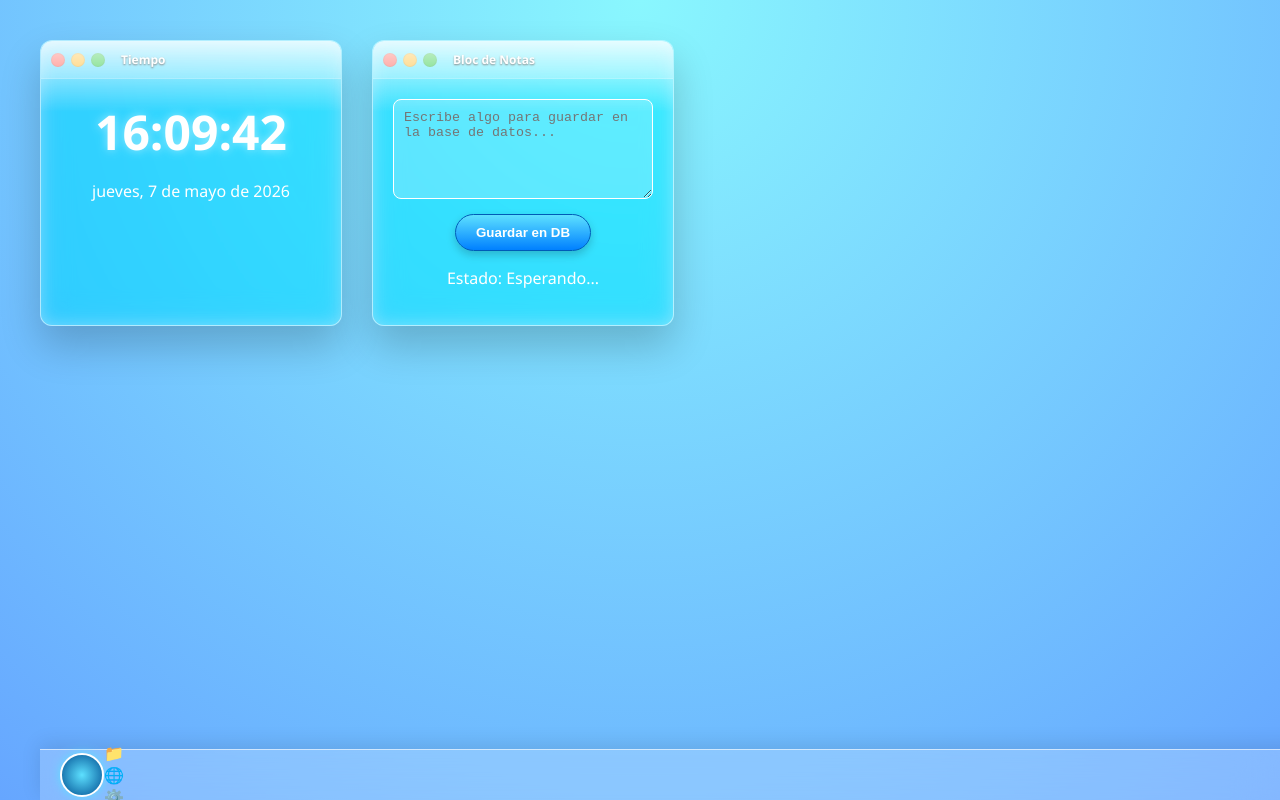
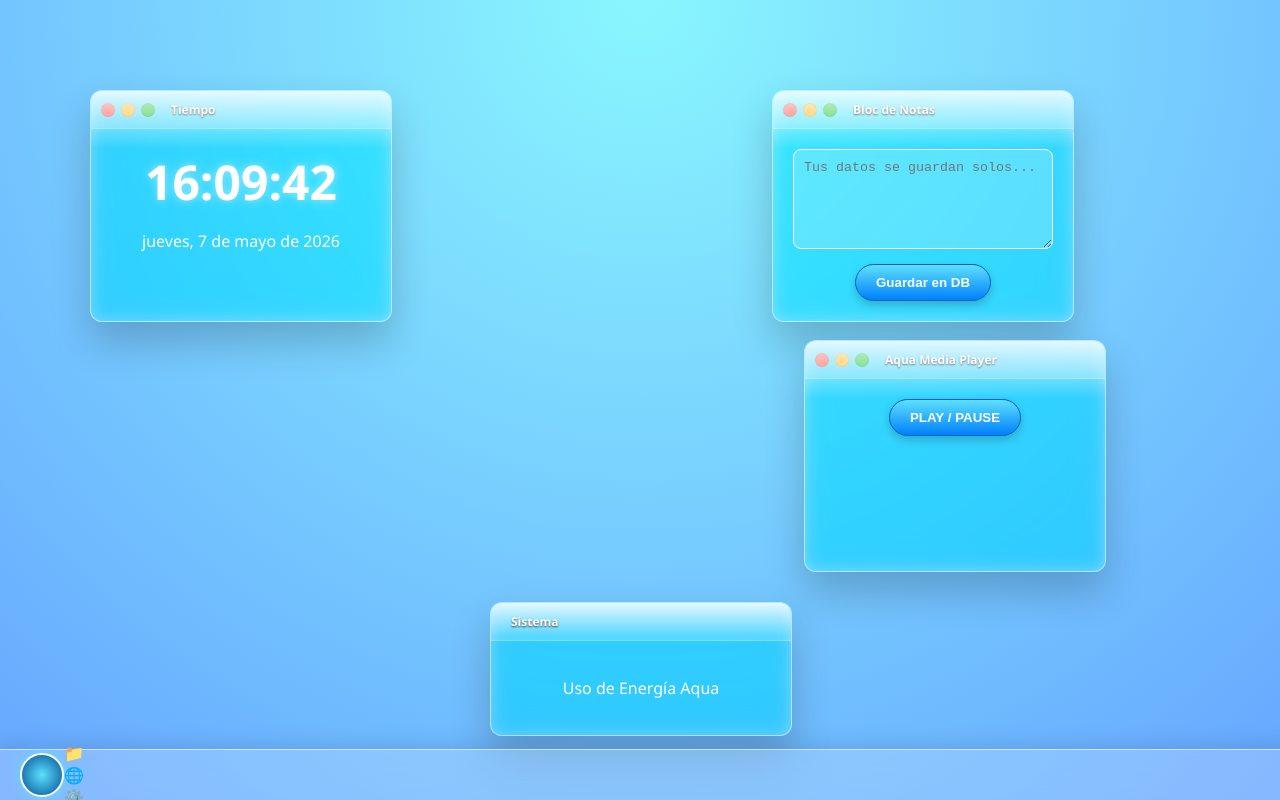
Before and after one commit to GlowyDev-creator/Asuka-Dashboard, a plain HTML site: page index.html in a window 1280 px wide. Drawn offline with Linux system fonts and the light colour scheme.

Commit message:
Update title and enhance UI elements in index.html

```diff
--- a/index.html
+++ b/index.html
@@ -1,53 +1,85 @@
+
 <!DOCTYPE html>
 <html lang="es">
 <head>
     <meta charset="UTF-8">
     <meta name="viewport" content="width=device-width, initial-scale=1.0">
-    <title>AeroOS - Dashboard Aqua</title>
+    <title>AeroOS Ultra - Aqua Experience</title>
     <link rel="stylesheet" href="style.css">
 </head>
 <body>
 
-    <div class="bubbles-container" id="bubbles"></div>
+    <div class="parallax-bg" id="parallax">
+        <div class="bubbles-container" id="bubbles"></div>
+    </div>
 
     <div id="desktop">
-        <div class="window glass-window" id="clock-widget">
+        <div class="window glass-window draggable" id="clock-widget" style="top: 50px; left: 50px;">
             <div class="window-header">
-                <span class="dot red"></span>
+                <span class="dot red" onclick="closeWindow(this)"></span>
                 <span class="dot yellow"></span>
                 <span class="dot green"></span>
                 <span class="title">Tiempo</span>
             </div>
             <div class="window-content">
                 <h1 id="time">00:00:00</h1>
-                <p id="date">Cargando fecha...</p>
+                <p id="date">Cargando...</p>
             </div>
         </div>
 
-        <div class="window glass-window" id="notes-widget">
+        <div class="window glass-window draggable" id="notes-widget" style="top: 50px; left: 400px;">
             <div class="window-header">
-                <span class="dot red"></span>
+                <span class="dot red" onclick="closeWindow(this)"></span>
                 <span class="dot yellow"></span>
                 <span class="dot green"></span>
                 <span class="title">Bloc de Notas</span>
             </div>
             <div class="window-content">
-                <textarea id="note-input" placeholder="Escribe algo para guardar en la base de datos..."></textarea>
+                <textarea id="note-input" placeholder="Tus datos se guardan solos..."></textarea>
                 <button class="btn-aqua" onclick="saveNote()">Guardar en DB</button>
-                <p id="db-status">Estado: Esperando...</p>
             </div>
         </div>
 
-        <div id="taskbar" class="glass-taskbar">
-            <div class="start-btn"></div>
-            <div class="taskbar-icons">
-                <div class="icon-aqua">📁</div>
-                <div class="icon-aqua">🌐</div>
-                <div class="icon-aqua">⚙️</div>
+        <div class="window glass-window draggable" id="music-widget" style="top: 300px; left: 100px;">
+            <div class="window-header">
+                <span class="dot red" onclick="closeWindow(this)"></span>
+                <span class="dot yellow"></span>
+                <span class="dot green"></span>
+                <span class="title">Aqua Media Player</span>
+            </div>
+            <div class="window-content">
+                <div class="vinyl-container">
+                    <div class="vinyl" id="vinyl"></div>
+                </div>
+                <div class="visualizer">
+                    <div class="bar"></div><div class="bar"></div><div class="bar"></div><div class="bar"></div>
+                </div>
+                <button class="btn-aqua" onclick="toggleMusic()">PLAY / PAUSE</button>
+            </div>
+        </div>
+
+        <div class="window glass-window draggable" id="resource-widget" style="top: 300px; left: 450px;">
+            <div class="window-header"><span class="title">Sistema</span></div>
+            <div class="window-content">
+                <div class="gauge-container">
+                    <div class="gauge-bar" id="cpu-bar"></div>
+                </div>
+                <p>Uso de Energía Aqua</p>
             </div>
         </div>
     </div>
 
+    <div id="taskbar" class="glass-taskbar">
+        <div class="start-btn" onclick="playSound()"></div>
+        <div class="taskbar-icons">
+            <div class="icon-aqua">📁</div>
+            <div class="icon-aqua">🌐</div>
+            <div class="icon-aqua">⚙️</div>
+        </div>
+    </div>
+
+    <audio id="pop-sound" src="https://www.soundjay.com/buttons/sounds/button-20.mp3"></audio>
+
     <script src="script.js"></script>
 </body>
 </html>
```
